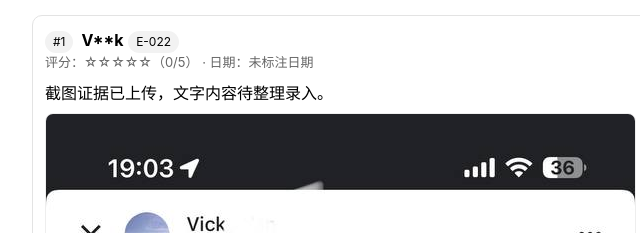
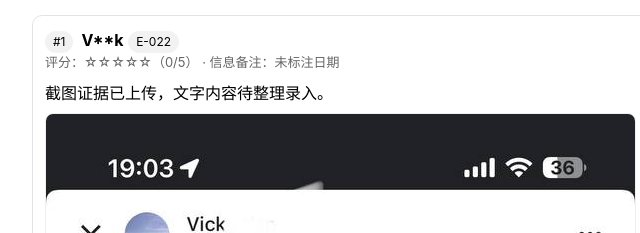
Before and after one commit to xssdreck/restaurant-evidence, a plain HTML site: page reviews.html in a window 1280 px wide. Shown: the part 185-418 px from the top of the page, 118-758 px from the left. Drawn offline with Linux system fonts and the light colour scheme.

Commit message:
ui: rename date label to info note in reviews page

```diff
--- a/reviews.html
+++ b/reviews.html
@@ -79,7 +79,7 @@ function render(arr){
 
     div.innerHTML = `
       <div><span class="pill">#${i+1}</span><strong>${author}</strong>${r.evidenceId ? ` <span class="pill">${r.evidenceId}</span>` : ""}</div>
-      <div class="meta">评分：${stars(rating)}（${rating}/5） · 日期：${date}${url ? ` · <a target="_blank" href="${url}">原链接</a>` : ''}</div>
+      <div class="meta">评分：${stars(rating)}（${rating}/5） · 信息备注：${date}${url ? ` · <a target="_blank" href="${url}">原链接</a>` : ''}</div>
       <div style="margin-top:8px; white-space:pre-wrap;">${text}</div>
       ${showOwnerReply && r.ownerReply ? `<div class="owner"><div class="meta"><strong>店家回复</strong></div><div style="white-space:pre-wrap;">${r.ownerReply}</div></div>` : ''}
       ${r.imageUrl ? `<a href="${r.imageUrl}" target="_blank"><img class="shot" src="${r.imageUrl}" alt="evidence screenshot" /></a>` : ''}
```
